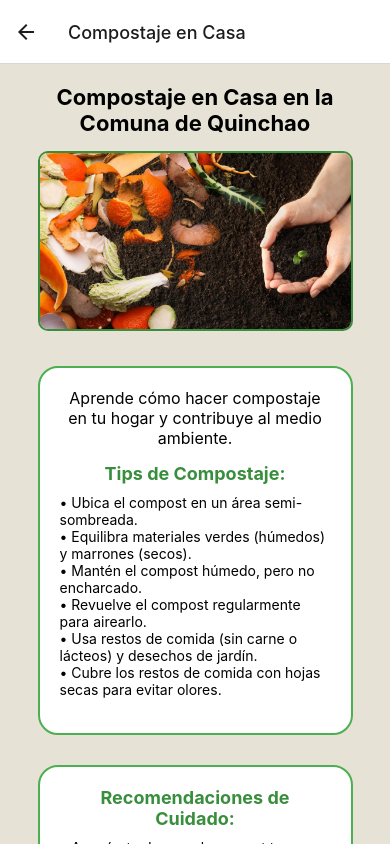
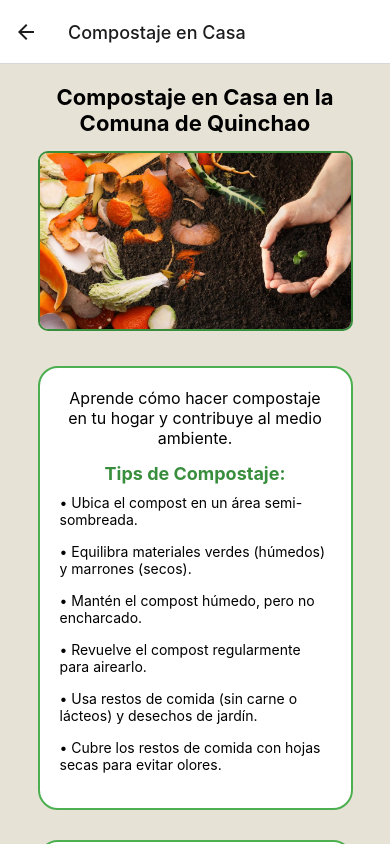
Before and after one commit to MeBustamante/Proyecto-Quinchao-Recicla, a React Native app: screen /CompostajeCasa in a window 390 px wide. Built offline with nearby package versions, Linux system fonts and the light colour scheme.

Commit message:
hice cambios agrege tips y recomendaciones

```diff
--- a/Button_Reciclaje/CompostajeCasa.js
+++ b/Button_Reciclaje/CompostajeCasa.js
@@ -15,24 +15,44 @@ const CompostajeCasa = ({ navigation }) => {
                             Aprende cómo hacer compostaje en tu hogar y contribuye al medio ambiente.
                         </Text>
                         <Text style={styles.sectionTitle}>Tips de Compostaje:</Text>
-                        <Text style={styles.tips}>
-                            • Ubica el compost en un área semi-sombreada.{'\n'}
-                            • Equilibra materiales verdes (húmedos) y marrones (secos).{'\n'}
-                            • Mantén el compost húmedo, pero no encharcado.{'\n'}
-                            • Revuelve el compost regularmente para airearlo.{'\n'}
-                            • Usa restos de comida (sin carne o lácteos) y desechos de jardín.{'\n'}
+                        <Text style={styles.tip}>
+                            • Ubica el compost en un área semi-sombreada.
+                        </Text>
+                        <Text style={styles.tip}>
+                            • Equilibra materiales verdes (húmedos) y marrones (secos).
+                        </Text>
+                        <Text style={styles.tip}>
+                            • Mantén el compost húmedo, pero no encharcado.
+                        </Text>
+                        <Text style={styles.tip}>
+                            • Revuelve el compost regularmente para airearlo.
+                        </Text>
+                        <Text style={styles.tip}>
+                            • Usa restos de comida (sin carne o lácteos) y desechos de jardín.
+                        </Text>
+                        <Text style={styles.tip}>
                             • Cubre los restos de comida con hojas secas para evitar olores.
                         </Text>
                     </View>
 
                     <View style={styles.contentContainer}>
                         <Text style={styles.sectionTitle}>Recomendaciones de Cuidado:</Text>
-                        <Text style={styles.tips}>
-                            • Asegúrate de que el compost tenga buen drenaje para evitar exceso de agua.{'\n'}
-                            • Evita agregar grandes cantidades de cítricos, ya que pueden acidificar el compost.{'\n'}
-                            • Si notas malos olores, revisa el equilibrio entre materiales secos y húmedos.{'\n'}
-                            • Protege el compost de lluvias intensas con una cubierta.{'\n'}
-                            • Después de 2-3 meses, revisa si el compost está listo (color oscuro y olor a tierra fresca).{'\n'}
+                        <Text style={styles.tip}>
+                            • Asegúrate de que el compost tenga buen drenaje para evitar exceso de agua.
+                        </Text>
+                        <Text style={styles.tip}>
+                            • Evita agregar grandes cantidades de cítricos, ya que pueden acidificar el compost.
+                        </Text>
+                        <Text style={styles.tip}>
+                            • Si notas malos olores, revisa el equilibrio entre materiales secos y húmedos.
+                        </Text>
+                        <Text style={styles.tip}>
+                            • Protege el compost de lluvias intensas con una cubierta.
+                        </Text>
+                        <Text style={styles.tip}>
+                            • Después de 2-3 meses, revisa si el compost está listo (color oscuro y olor a tierra fresca).
+                        </Text>
+                        <Text style={styles.tip}>
                             • Usa el compost en maceteros, huertos urbanos o jardines comunitarios.
                         </Text>
                     </View>
@@ -62,7 +82,7 @@ const styles = StyleSheet.create({
     infoTitle: { fontSize: 22, fontWeight: 'bold', color: 'black', textAlign: 'center', marginBottom: 15 },
     infoSubtitle: { fontSize: 16, color: 'black', textAlign: 'center', marginBottom: 15 },
     sectionTitle: { fontSize: 18, fontWeight: 'bold', color: '#388E3C', textAlign: 'center', marginBottom: 10 },
-    tips: { fontSize: 14, color: 'black', textAlign: 'left', marginBottom: 15 },
+    tip: { fontSize: 14, color: 'black', textAlign: 'left', marginBottom: 15 },
     image: {
         width: '90%',
         height: 180,
```
